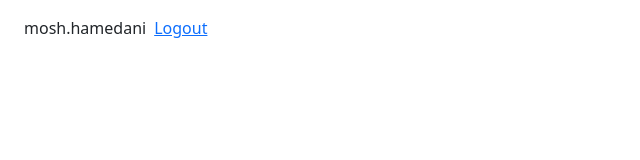
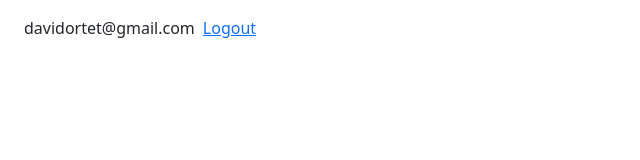
Before and after one commit to woocky17/Global-State-Management, a React (Vite) app: page / in a window 1280 px wide. Both pictures are taken after a click on the link "Login". Shown: the top 160 px of the page, without its empty margins (0-640 px from the left). Built offline with nearby package versions, Linux system fonts and the light colour scheme.

Commit message:
Exercise-Working with Reducer

```diff
--- a/src/state-management/LoginStatus.tsx
+++ b/src/state-management/LoginStatus.tsx
@@ -1,14 +1,16 @@
-import { useState } from "react";
+import { useReducer, useState } from "react";
+import loginReducer from "./Reducer/loginReducer";
 
 const LoginStatus = () => {
-  const [user, setUser] = useState('');
+  // const [user, setUser] = useState('');
+  const [user, dispatch] = useReducer(loginReducer, "");
 
   if (user)
     return (
       <>
         <div>
           <span className="mx-2">{user}</span>
-          <a onClick={() => setUser('')} href="#">
+          <a onClick={() => dispatch({ type: "LOGOUT" })} href="#">
             Logout
           </a>
         </div>
@@ -16,7 +18,12 @@ const LoginStatus = () => {
     );
   return (
     <div>
-      <a onClick={() => setUser('mosh.hamedani')} href="#">
+      <a
+        onClick={() =>
+          dispatch({ type: "LOGIN", user: "davidortet@gmail.com" })
+        }
+        href="#"
+      >
         Login
       </a>
     </div>
--- a/src/state-management/Reducer/loginReducer.ts
+++ b/src/state-management/Reducer/loginReducer.ts
@@ -0,0 +1,21 @@
+interface LoginAction {
+  type: "LOGIN";
+  user: string;
+}
+
+interface LogoutnAction {
+  type: "LOGOUT";
+}
+
+type LogAction = LoginAction | LogoutnAction;
+
+const loginReducer = (state: string, action: LogAction): string => {
+  switch (action.type) {
+    case "LOGIN":
+      return action.user;
+    case "LOGOUT":
+      return "";
+  }
+};
+
+export default loginReducer;
```
